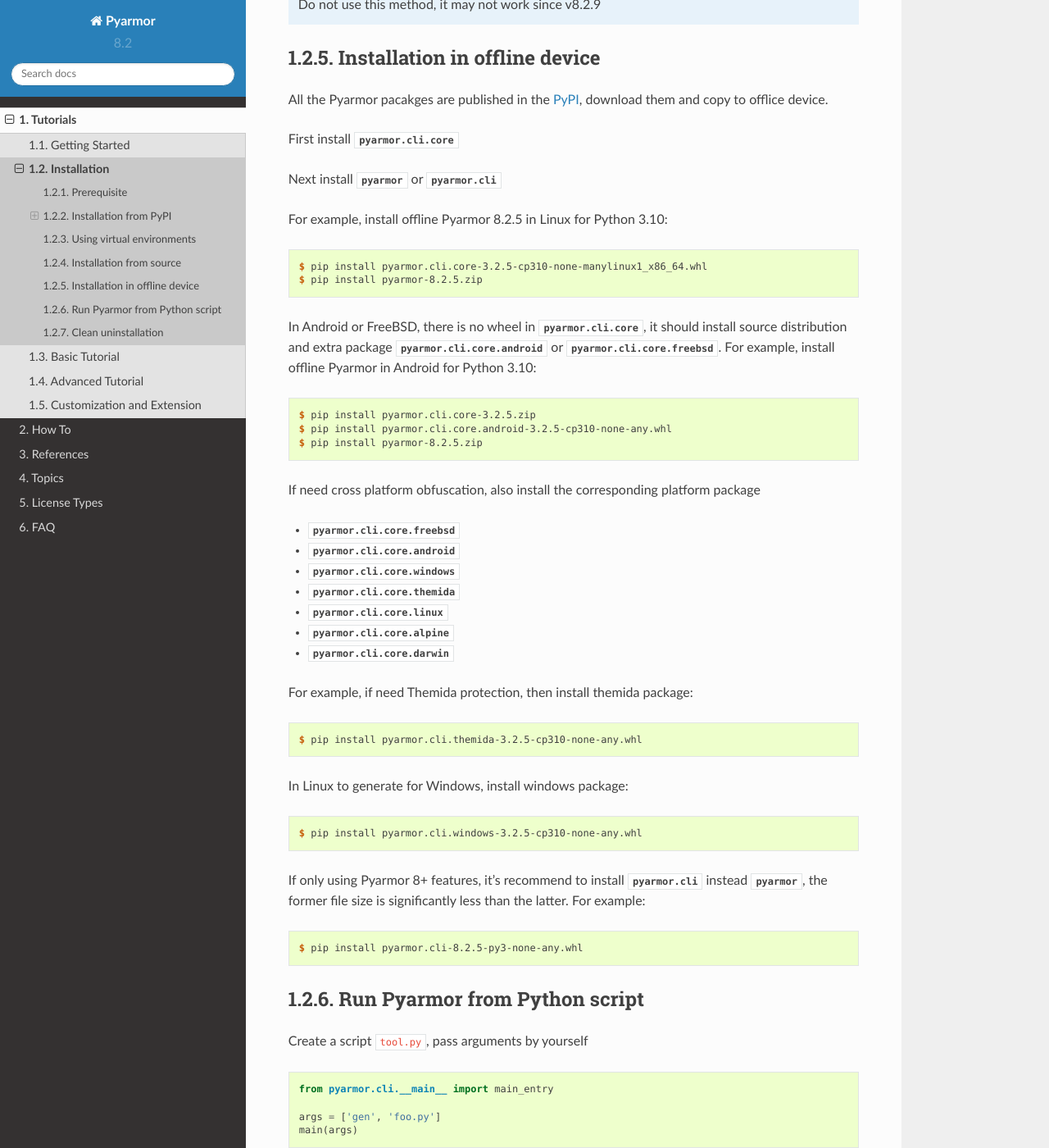
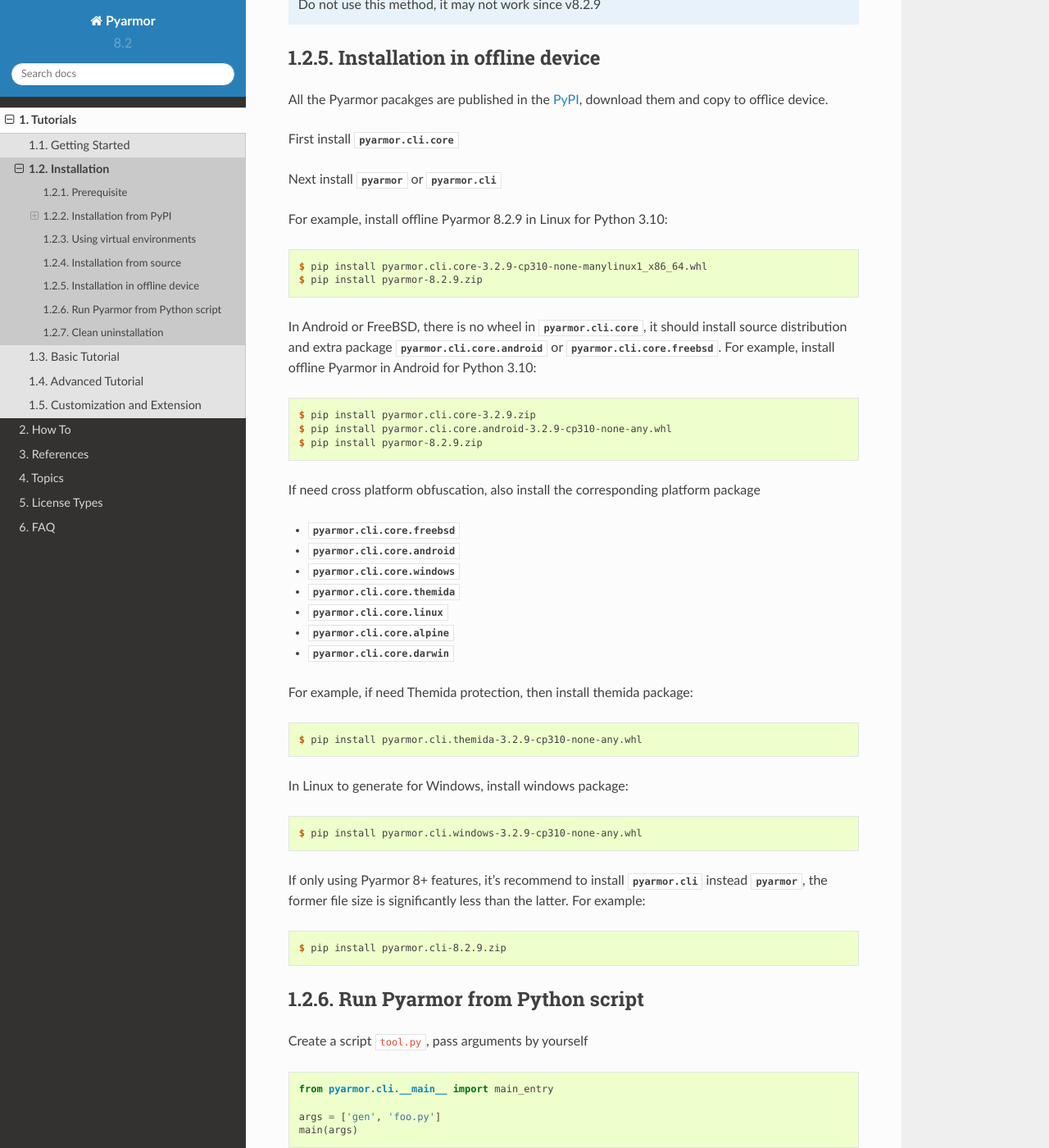
Before and after one commit to dashingsoft/pyarmor, a Sphinx documentation site: the page built from docs/tutorial/installation.rst, in a window 1280 px wide and 1400 px high, scrolled down 3000 px. Shown: the whole window at 82% size. Built offline with Sphinx 7.4.7 and the Read the Docs theme 2.0.0, drawn with Linux system fonts in a browser that asks for light colours.

Commit message:
Refine doc

```diff
--- a/docs/tutorial/installation.rst
+++ b/docs/tutorial/installation.rst
@@ -124,16 +124,16 @@
 
 Next install :mod:`pyarmor` or :mod:`pyarmor.cli`
 
-For example, install offline Pyarmor 8.2.5 in Linux for Python 3.10::
+For example, install offline Pyarmor 8.2.9 in Linux for Python 3.10::
 
-    $ pip install pyarmor.cli.core-3.2.5-cp310-none-manylinux1_x86_64.whl
-    $ pip install pyarmor-8.2.5.zip
+    $ pip install pyarmor.cli.core-3.2.9-cp310-none-manylinux1_x86_64.whl
+    $ pip install pyarmor-8.2.9.zip
 
 In Android or FreeBSD, there is no wheel in :mod:`pyarmor.cli.core`, it should install source distribution and extra package :mod:`pyarmor.cli.core.android` or :mod:`pyarmor.cli.core.freebsd`. For example, install offline Pyarmor in Android for Python 3.10::
 
-    $ pip install pyarmor.cli.core-3.2.5.zip
-    $ pip install pyarmor.cli.core.android-3.2.5-cp310-none-any.whl
-    $ pip install pyarmor-8.2.5.zip
+    $ pip install pyarmor.cli.core-3.2.9.zip
+    $ pip install pyarmor.cli.core.android-3.2.9-cp310-none-any.whl
+    $ pip install pyarmor-8.2.9.zip
 
 If need cross platform obfuscation, also install the corresponding platform package
 
@@ -147,15 +147,15 @@
 
 For example, if need Themida protection, then install themida package::
 
-    $ pip install pyarmor.cli.themida-3.2.5-cp310-none-any.whl
+    $ pip install pyarmor.cli.themida-3.2.9-cp310-none-any.whl
 
 In Linux to generate for Windows, install windows package::
 
-    $ pip install pyarmor.cli.windows-3.2.5-cp310-none-any.whl
+    $ pip install pyarmor.cli.windows-3.2.9-cp310-none-any.whl
 
 If only using Pyarmor 8+ features, it's recommend to install :mod:`pyarmor.cli` instead :mod:`pyarmor`, the former file size is significantly less than the latter. For example::
 
-    $ pip install pyarmor.cli-8.2.5-py3-none-any.whl
+    $ pip install pyarmor.cli-8.2.9.zip
 
 Run Pyarmor from Python script
 ==============================
```
